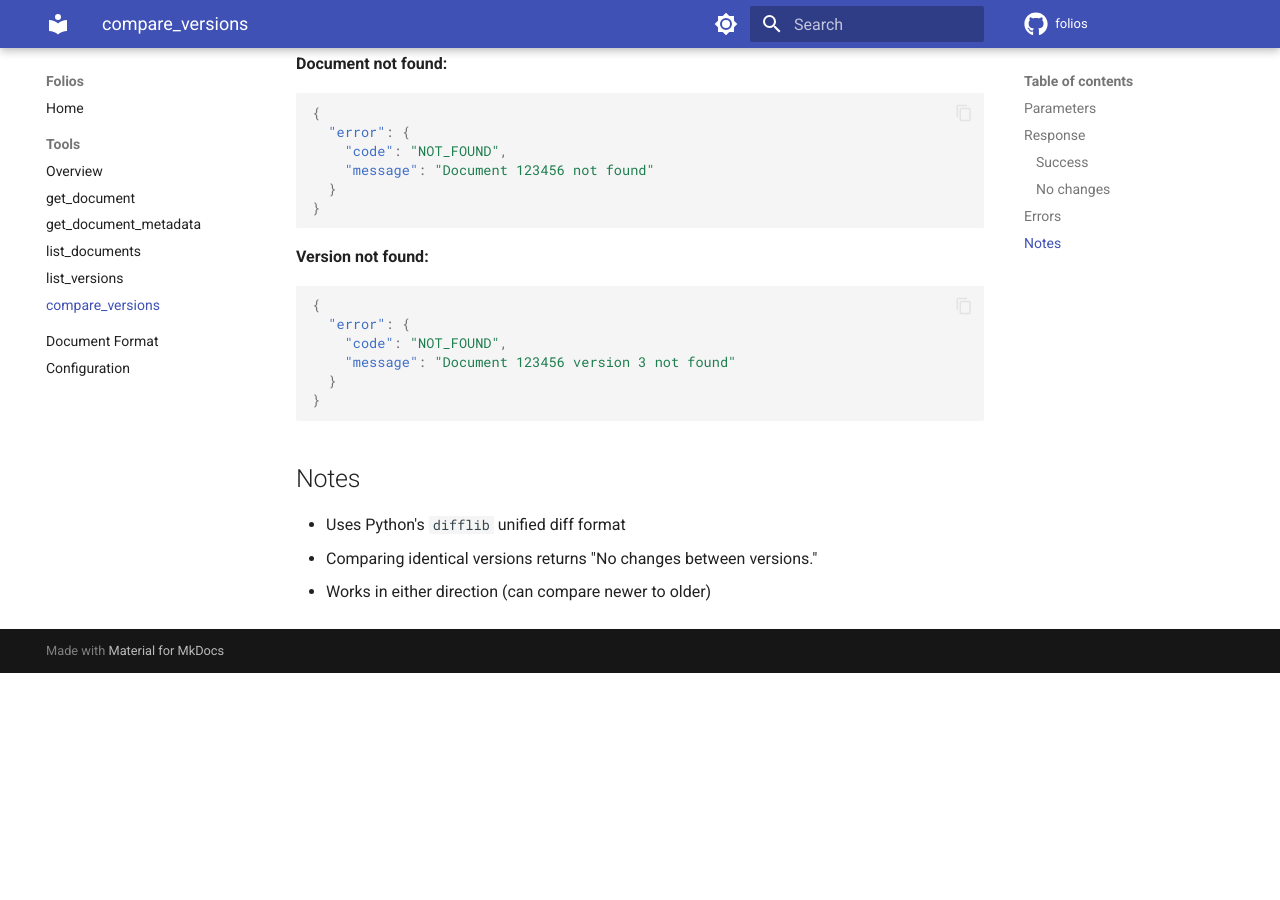
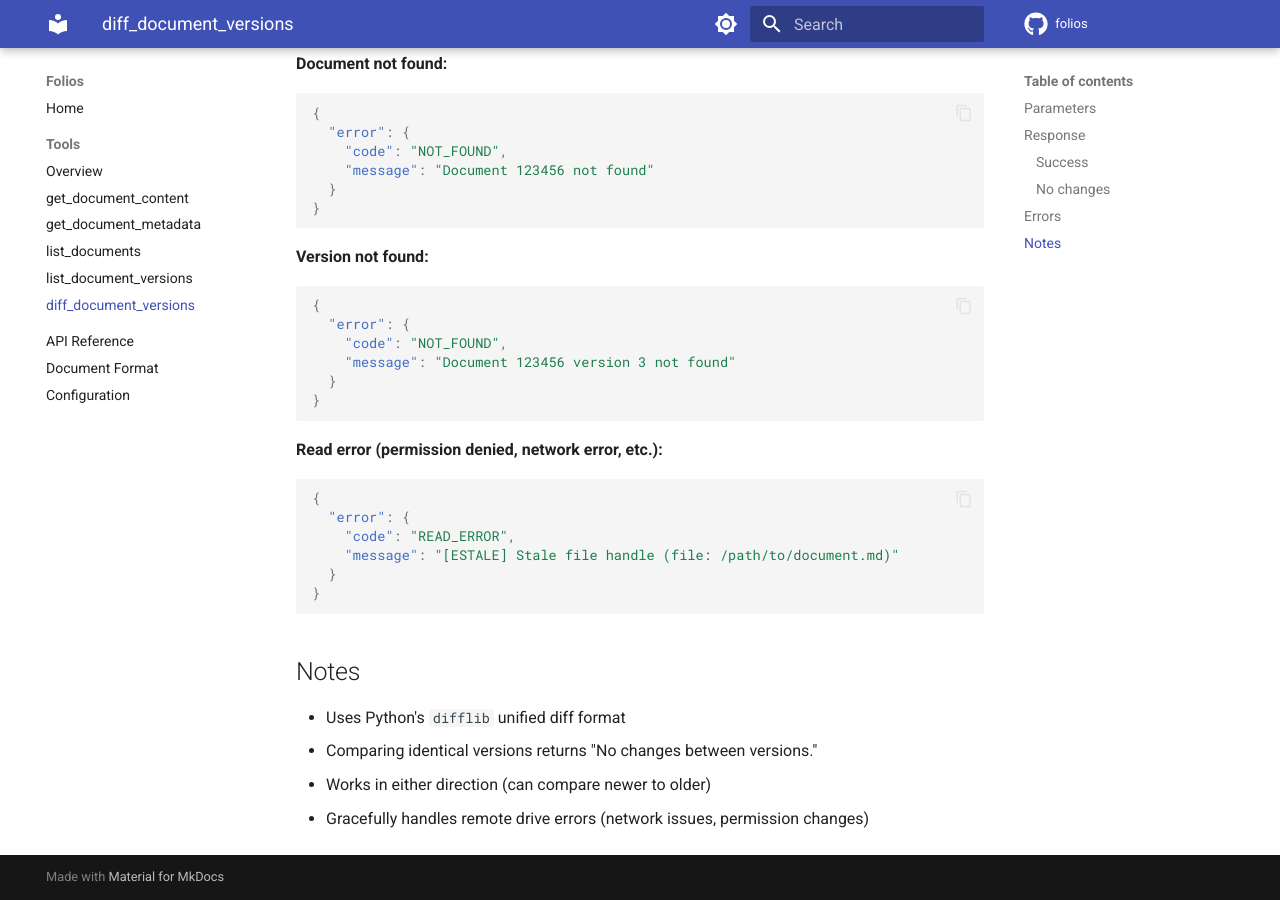
Before and after one commit to alex-pradas/folios, an MkDocs documentation site: the page built from docs/tools/compare.md, in a window 1280 px wide and 900 px high, scrolled down 947 px. Built offline with MkDocs 1.6.1 and Material for MkDocs 9.7.7, drawn with Linux system fonts in a browser that asks for light colours; comment, search, counter and statistics services are not loaded; before the commit the page ends 1620 px from its top, so only the background shows below that.

Commit message:
Add auto-generated API reference documentation
- Add mkdocstrings plugin to mkdocs.yml for auto-doc generation
- Create API reference page with documentation generated from source code
  - MCP tools (get_document_content, get_document_metadata, etc.)
  - Data models (DocumentMetadata, DocumentSummary, etc.)
  - Internal functions (parse_frontmatter, format_os_error, etc.)
- Update tool docs with READ_ERROR code for I/O failures
- Fix tool name references in navigation (list_versions -> list_document_versions)
- Add link to API reference from tools overview page

````diff
--- a/docs/tools/compare.md
+++ b/docs/tools/compare.md
@@ -54,8 +54,20 @@ When versions are identical:
 }
 ```
 
+**Read error (permission denied, network error, etc.):**
+
+```json
+{
+  "error": {
+    "code": "READ_ERROR",
+    "message": "[ESTALE] Stale file handle (file: /path/to/document.md)"
+  }
+}
+```
+
 ## Notes
 
 - Uses Python's `difflib` unified diff format
 - Comparing identical versions returns "No changes between versions."
 - Works in either direction (can compare newer to older)
+- Gracefully handles remote drive errors (network issues, permission changes)
--- a/mkdocs.yml
+++ b/mkdocs.yml
@@ -34,6 +34,19 @@ theme:
 
 plugins:
   - search
+  - mkdocstrings:
+      handlers:
+        python:
+          paths: [src]
+          options:
+            docstring_style: google
+            show_source: false
+            show_root_heading: true
+            show_root_full_path: false
+            heading_level: 2
+            members_order: source
+            show_signature_annotations: true
+            separate_signature: true
 
 markdown_extensions:
   - pymdownx.highlight:
@@ -55,10 +68,11 @@ nav:
   - Home: index.md
   - Tools:
       - Overview: tools/index.md
-      - get_document: tools/get-document.md
+      - get_document_content: tools/get-document.md
       - get_document_metadata: tools/get-metadata.md
       - list_documents: tools/list-documents.md
-      - list_versions: tools/list-versions.md
-      - compare_versions: tools/compare.md
+      - list_document_versions: tools/list-versions.md
+      - diff_document_versions: tools/compare.md
+  - API Reference: api-reference.md
   - Document Format: document-format.md
   - Configuration: configuration.md
````
Also changed, not shown: docs/api-reference.md (added, +98 -0 lines), docs/tools/get-document.md (+12 -0 lines), docs/tools/get-metadata.md (+12 -0 lines), docs/tools/index.md (+3 -0 lines).
